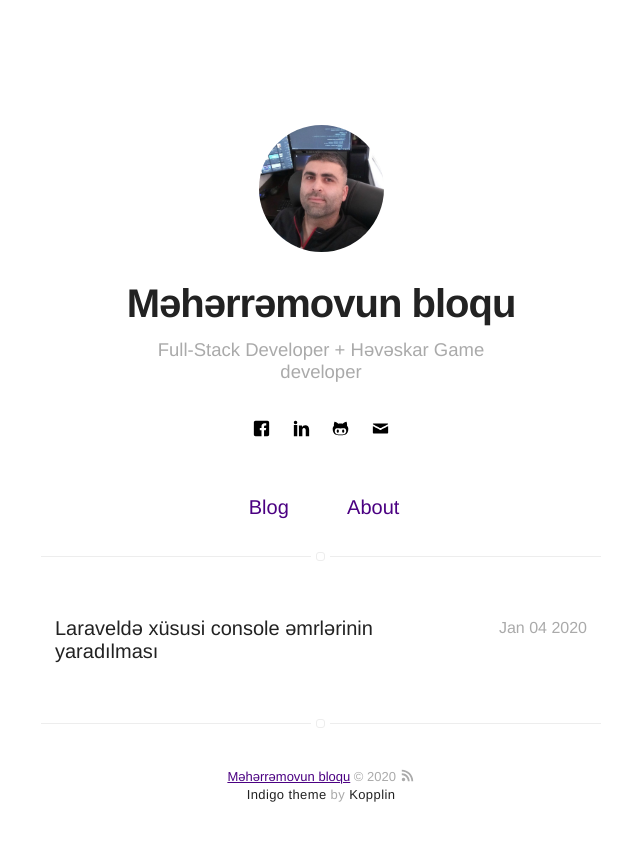
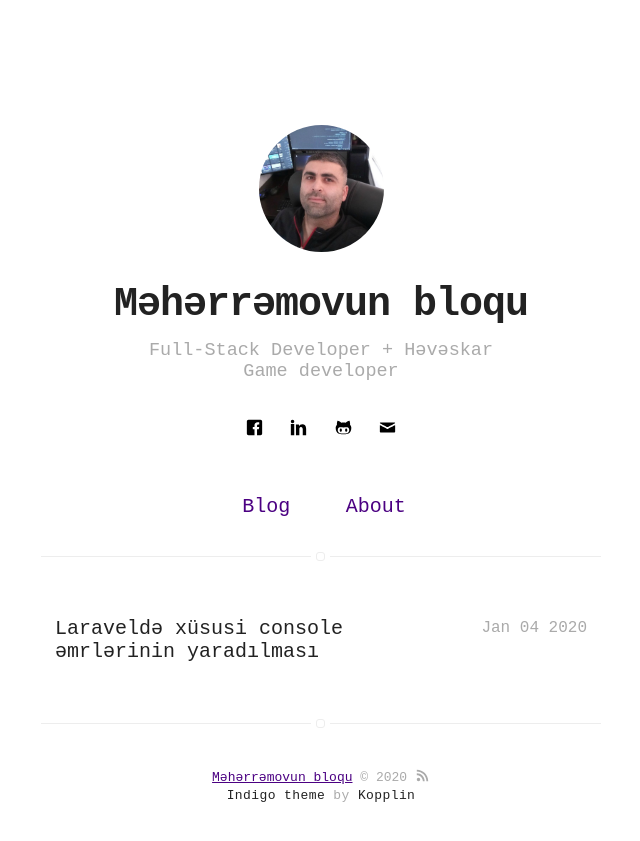
Before and after one commit to Maharramoff/maharramoff.github.io, a Jekyll site: the page built from index.html, in a window 1280 px wide. Shown: the top 841 px of the page, without its empty margins (319-959 px from the left). Built offline with Jekyll 4.4.1, drawn with Linux system fonts in a browser that asks for light colours.

Commit message:
update(style): font weight and family

```diff
--- a/_sass/base/general.sass
+++ b/_sass/base/general.sass
@@ -42,7 +42,7 @@
 		letter-spacing: 0.2px
 
 strong
-	font-weight: 400
+	font-weight: 700
 	color: #000
 
 ul,
--- a/_sass/base/variables.sass
+++ b/_sass/base/variables.sass
@@ -1,4 +1,4 @@
-$fontSans: "Helvetica Neue", Helvetica, Arial, sans-serif
+$fontSans: Space Mono, monospace
 $fontMonospace: "Consolas", Liberation Mono, Menlo, Courier, monospace
 
 $alpha: #666
```
